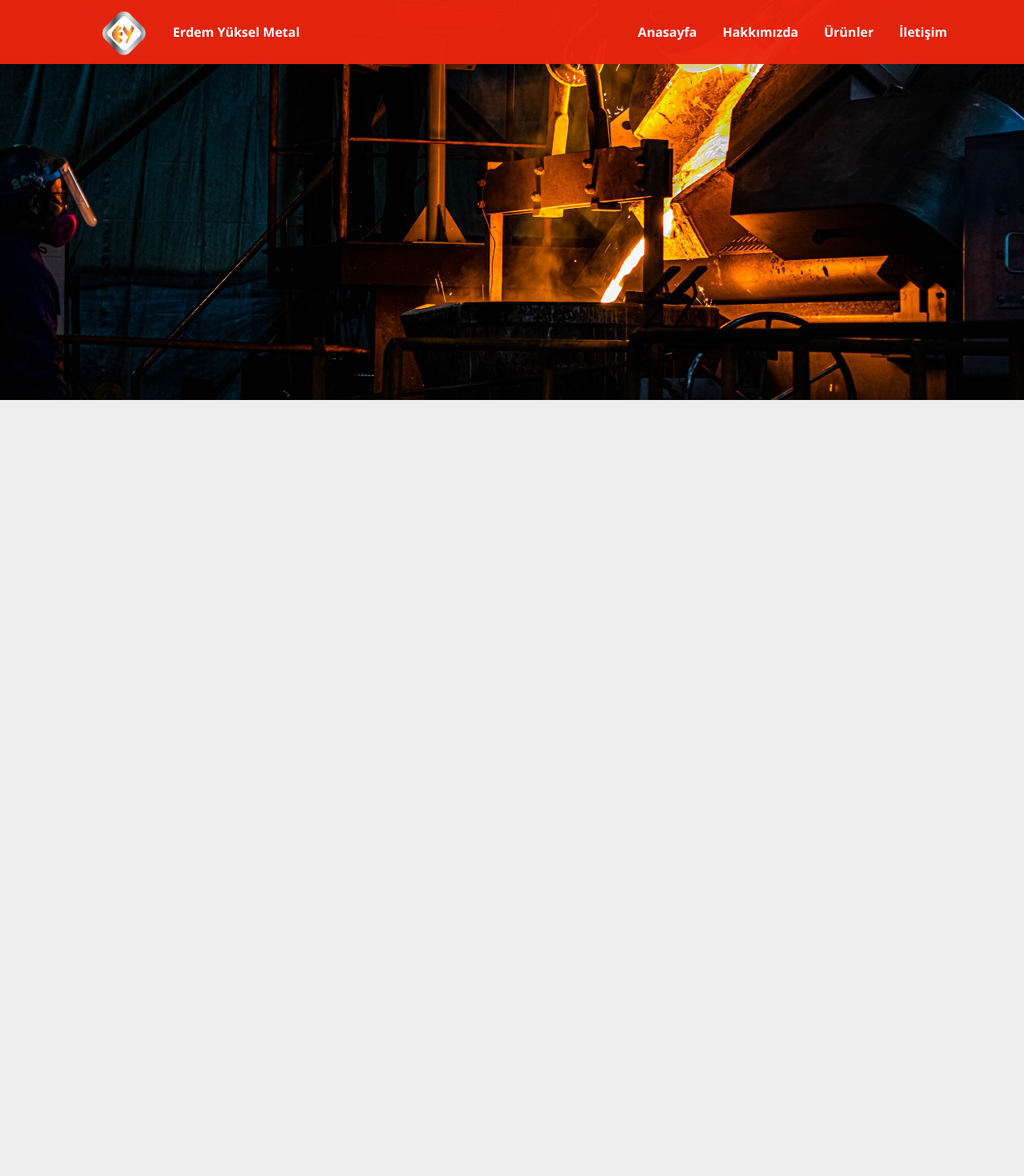
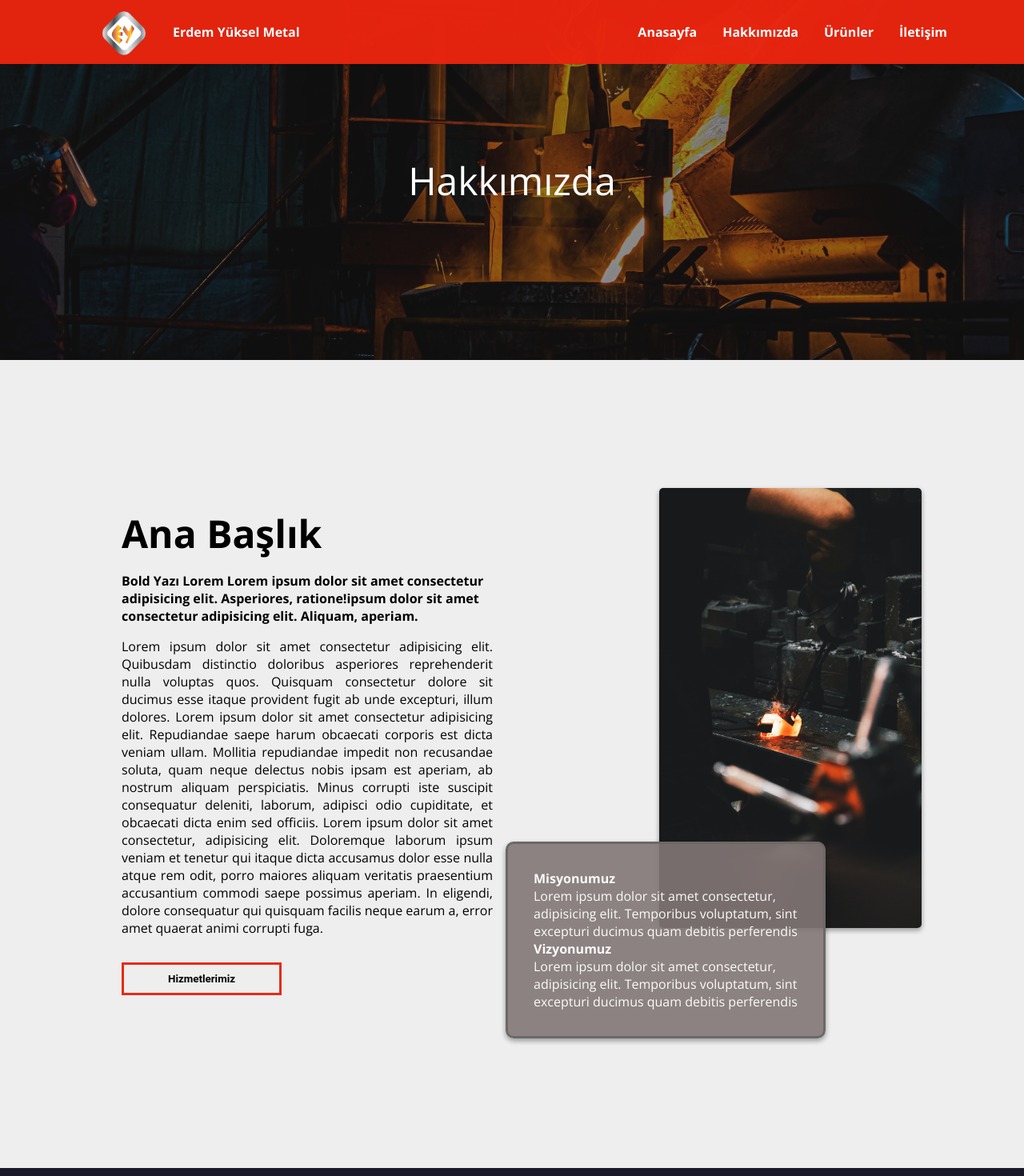
Before and after one commit to atifsimsek/erdem-yuksel-metal-react, a React (Create React App) app: page /about in a window 1280 px wide. Shown: the top 1470 px of the page at 80% size. Built offline with nearby package versions, Linux system fonts and the light colour scheme.

Commit message:
about finished

```diff
--- a/src/Components/Footer/footer.module.scss
+++ b/src/Components/Footer/footer.module.scss
@@ -1,7 +1,7 @@
 @use "../../assets//Scss/mixin.scss" as mixin;
 
 .footer {
-    margin-top: 15rem;
+    margin-top: 12rem;
     width: 100%;
     background-color: mixin.$footer-color;
     height: 280px;
--- a/src/Components/Projects/projects.module.scss
+++ b/src/Components/Projects/projects.module.scss
@@ -1,7 +1,7 @@
 @use "../../assets//Scss/mixin.scss" as mixin;
 
 .projects {
-    margin-top: 15rem;
+    margin-top: 12rem;
     width: 100%;
     background-color: #fff;
     height: auto;
--- /dev/null
+++ b/src/Components/SectionImg/SectionImg.js
@@ -0,0 +1,15 @@
+import styles from './sectionImg.module.scss'
+import img from "../../assets/img/call-me-lamb-xjL4qcXPpQQ-unsplash.jpg"
+
+const SectionImg = ({title}) => {
+    return (
+        <section className={styles.imgBox}>
+            <img src={img} alt="" />
+            <div className={styles.text}>
+                {title}
+            </div>
+        </section >
+    )
+}
+
+export default SectionImg
--- /dev/null
+++ b/src/Components/SectionImg/sectionImg.module.scss
@@ -0,0 +1,23 @@
+.imgBox {
+    height: 450px;
+    position: relative;
+
+
+    img {
+        width: 100%;
+        height: 100%;
+        object-fit: cover;
+    }
+
+    .text {
+        position: absolute;
+        inset: 0;
+        font-size: 3rem;
+        width: 100%;
+        display: flex;
+        align-items: center;
+        justify-content: center;
+        color: #fff;
+        background-color: rgba(33, 30, 30, 0.51);
+    }
+}
--- a/src/Pages/About/About.js
+++ b/src/Pages/About/About.js
@@ -1,17 +1,47 @@
-import syles from "./about.module.scss"
+import styles from "./about.module.scss"
 import Header from "../../Components/Header/Header"
-import img from "../../assets/img/call-me-lamb-xjL4qcXPpQQ-unsplash.jpg"
+import SectionImg from "../../Components/SectionImg/SectionImg"
+import img2 from "../../assets/img/c-d-x-RE4KOQzKig4-unsplash.jpg"
+import Footer from "../../Components/Footer/Footer"
 
 const About = () => {
   return (
-    <div style={{height:"2500rem"}}>
-      <div className={syles.header}>
+    <div>
+      <div className={styles.header}>
         <Header />
       </div>
-      <section className={syles.imgBox}>
-          <img src={img}  alt="" />
-        </section>
-    </div>
+      <SectionImg title ="Hakkımızda"/>
+      <section className={styles.aboutBox}>
+        <div className={styles.aboutText}>
+          <h1>Ana Başlık</h1>
+          <h5>Bold Yazı Lorem
+            Lorem ipsum dolor sit amet consectetur adipisicing elit. Asperiores, ratione!ipsum dolor sit amet consectetur adipisicing elit. Aliquam, aperiam.</h5>
+          <p>Lorem ipsum dolor sit amet consectetur adipisicing elit. Quibusdam distinctio doloribus asperiores reprehenderit nulla voluptas quos. Quisquam consectetur dolore sit ducimus esse itaque provident fugit ab unde excepturi, illum dolores.
+            Lorem ipsum dolor sit amet consectetur adipisicing elit. Repudiandae saepe harum obcaecati corporis est dicta veniam ullam. Mollitia repudiandae impedit non recusandae soluta, quam neque delectus nobis ipsam est aperiam, ab nostrum aliquam perspiciatis. Minus corrupti iste suscipit consequatur deleniti, laborum, adipisci odio cupiditate, et obcaecati dicta enim sed officiis.
+            Lorem ipsum dolor sit amet consectetur, adipisicing elit. Doloremque laborum ipsum veniam et tenetur qui itaque dicta accusamus dolor esse nulla atque rem odit, porro maiores aliquam veritatis praesentium accusantium commodi saepe possimus aperiam. In eligendi, dolore consequatur qui quisquam facilis neque earum a, error amet quaerat animi corrupti fuga.
+          </p>
+
+          <button className={`${styles.btn41} ${styles.btn43}`}>Hizmetlerimiz</button>
+
+        </div>
+
+        <div className={styles.aboutImage}>
+          <img src={img2} alt="" />
+          <div className={styles.card}>
+            <div className={styles.box}>
+              <h4>Misyonumuz</h4>
+              <p>Lorem ipsum dolor sit amet consectetur, adipisicing elit. Temporibus voluptatum, sint excepturi ducimus quam debitis perferendis</p>
+            </div>
+            <div className={styles.box}>
+              <h4>Vizyonumuz</h4>
+              <p>Lorem ipsum dolor sit amet consectetur, adipisicing elit. Temporibus voluptatum, sint excepturi ducimus quam debitis perferendis</p>
+            </div>
+          </div>
+        </div>
+      </section>
+      <Footer />
+
+    </div >
   )
 }
 
--- a/src/Pages/About/about.module.scss
+++ b/src/Pages/About/about.module.scss
@@ -5,14 +5,110 @@
     height: 80px;
     position: fixed;
     inset: 0;
+    z-index: 50;
 }
 
-.imgBox {
-    height: 500px;
+.aboutBox {
+    width: 80%;
+    margin: 10rem auto 0rem auto;
+    display: flex;
+    justify-content: space-between;
+    position: relative;
 
-    img {
-       width: 100%;
-       height: 100%;
-       object-fit: cover;
+    .aboutText {
+        display: flex;
+        flex-direction: column;
+        width: 50%;
+        padding: 1.5rem;
+        gap: 1rem;
+
+        h1 {
+            font-size: 3rem;
+        }
+
+        h5 {
+            font-size: 1rem;
+        }
+
+        p {
+            text-align: justify;
+        }
+
+        .btn41 {
+            padding: 10px 25px;
+            font-family: "Roboto", sans-serif;
+            font-weight: 500;
+            background: transparent;
+            outline: none !important;
+            cursor: pointer;
+            transition: all 0.3s ease;
+            position: relative;
+            display: inline-block;
+        }
+
+        .btn43 {
+            width: 200px;
+            margin-top: 1rem;
+            border: 3px solid mixin.$primary-color;
+            z-index: 1;
+            color: black;
+            font-weight: bold;
+
+            &:after {
+                position: absolute;
+                content: "";
+                width: 100%;
+                height: 0;
+                top: 0;
+                left: 0;
+                z-index: -1;
+                background: mixin.$primary-color;
+                transition: all 0.3s ease;
+            }
+
+            &:hover {
+                color: white;
+            }
+
+            &:hover:after {
+                top: auto;
+                bottom: 0;
+                height: 100%;
+            }
+
+        }
+
+
     }
+
+    .aboutImage {
+        height: 550px;
+        width: 32%;
+
+
+        img {
+            width: 100%;
+            height: 100%;
+            object-fit: cover;
+            box-shadow: rgba(0, 0, 0, 0.16) 0px 3px 6px, rgba(0, 0, 0, 0.23) 0px 3px 6px;
+            border-radius: 5px;
+        }
+
+        .card {
+            position: absolute;
+            border: 3px solid rgb(107, 105, 104);
+            background-color: #827675e5;
+            padding: 2rem;
+            box-shadow: rgba(0, 0, 0, 0.16) 0px 3px 6px, rgba(0, 0, 0, 0.23) 0px 3px 6px;
+            border-radius: 10px;
+            bottom: -30px;
+            right: 120px;
+            width: 400px;
+            color: rgba(255, 255, 255, 0.964)
+        }
+
+    }
+
+
+
 }
--- a/src/Pages/HomeLayout.js
+++ b/src/Pages/HomeLayout.js
@@ -5,7 +5,7 @@ const HomeLayout = () => {
     <nav>
       <ul>
         <li>
-          <NavLink to="/home" end >Anasayfa</NavLink>
+          <NavLink to="/" end >Anasayfa</NavLink>
         </li>
         <li>
           <NavLink to="/about">Hakkımızda</NavLink>
--- a/src/Pages/Products/Products.js
+++ b/src/Pages/Products/Products.js
@@ -0,0 +1,68 @@
+import styles from "./products.module.scss"
+import Header from "../../Components/Header/Header"
+import SectionImg from "../../Components/SectionImg/SectionImg"
+
+import img1 from "../../assets/img/aurelien-romain-DB_q6rPFnBM-unsplash.jpg"
+import img2 from "../../assets/img/clayton-cardinalli-hkJNx0EDbjE-unsplash.jpg"
+import img3 from "../../assets/img/call-me-lamb-xjL4qcXPpQQ-unsplash.jpg"
+import img4 from "../../assets/img/Slider/pexels-anamul-rezwan-1145434.jpg"
+
+const Products = () => {
+    return (
+        <div style={{ height: "2500px" }}>
+            <div className={styles.header}>
+                <Header />
+            </div>
+            <SectionImg title="Ürünlerimiz/Hizmetlerimiz" />
+            <section className={styles.products}>
+                <div className={styles.card}>
+                    <img src={img1} alt="" />
+                    <div className={styles.text}>
+                        <h4>Ürün 1</h4>
+                        <p>
+                            Lorem ipsum dolor sit amet consectetur, adipisicing elit. Cumque aliquid quasi aperiam at? Consectetur quia deleniti sapiente adipisci harum fugit.
+                            Lorem ipsum dolor sit amet consectetur adipisicing elit. Quibusdam delectus reiciendis odio dolorem consectetur quasi similique, consequatur magnam ducimus molestiae.
+
+                        </p>
+                    </div>
+                </div>
+                <div className={styles.card}>
+                    <img src={img2} alt="" />
+                    <div className={styles.text}>
+                        <h4>Ürün 3</h4>
+                        <p>
+                            Lorem ipsum dolor sit amet consectetur, adipisicing elit. Cumque aliquid quasi aperiam at? Consectetur quia deleniti sapiente adipisci harum fugit.
+                            Lorem ipsum dolor sit amet consectetur adipisicing elit. Quibusdam delectus reiciendis odio dolorem consectetur quasi similique, consequatur magnam ducimus molestiae.
+
+                        </p>
+                    </div>
+                </div>
+                <div className={styles.card}>
+                    <img src={img3} alt="" />
+                    <div className={styles.text}>
+                        <h4>Ürün 4</h4>
+                        <p>
+                            Lorem ipsum dolor sit amet consectetur, adipisicing elit. Cumque aliquid quasi aperiam at? Consectetur quia deleniti sapiente adipisci harum fugit.
+                            Lorem ipsum dolor sit amet consectetur adipisicing elit. Quibusdam delectus reiciendis odio dolorem consectetur quasi similique, consequatur magnam ducimus molestiae.
+
+                        </p>
+                    </div>
+                </div>
+                <div className={styles.card}>
+                    <img src={img4} alt="" />
+                    <div className={styles.text}>
+                        <h4>Ürün 4</h4>
+                        <p>
+                            Lorem ipsum dolor sit amet consectetur, adipisicing elit. Cumque aliquid quasi aperiam at? Consectetur quia deleniti sapiente adipisci harum fugit.
+                            Lorem ipsum dolor sit amet consectetur adipisicing elit. Quibusdam delectus reiciendis odio dolorem consectetur quasi similique, consequatur magnam ducimus molestiae.
+
+                        </p>
+                    </div>
+                </div>
+
+            </section>
+        </div>
+    )
+}
+
+export default Products
--- a/src/Pages/Products/products.module.scss
+++ b/src/Pages/Products/products.module.scss
@@ -0,0 +1,39 @@
+@use "../../assets//Scss/mixin.scss" as mixin;
+
+.header {
+    background-color: mixin.$primary-color;
+    height: 80px;
+    position: fixed;
+    inset: 0;
+    z-index: 50;
+}
+
+.products {
+    width: 90%;
+    margin: 3rem auto 0 auto;
+    display: grid;
+    grid-template-columns: repeat(2, 1fr);
+    grid-template-rows: repeat(2, 1fr);
+
+     .card {
+        display: flex;
+
+        padding: 1.5rem;
+
+        img {
+            width: 200px;
+        }
+
+        .text {
+            padding: 1rem;
+
+            p{
+                text-align: justify;
+                font-size: 14px;
+
+            }
+        }
+
+    }
+
+}
```
Also changed, not shown: src/assets/img/c-d-x-RE4KOQzKig4-unsplash.jpg (added).
